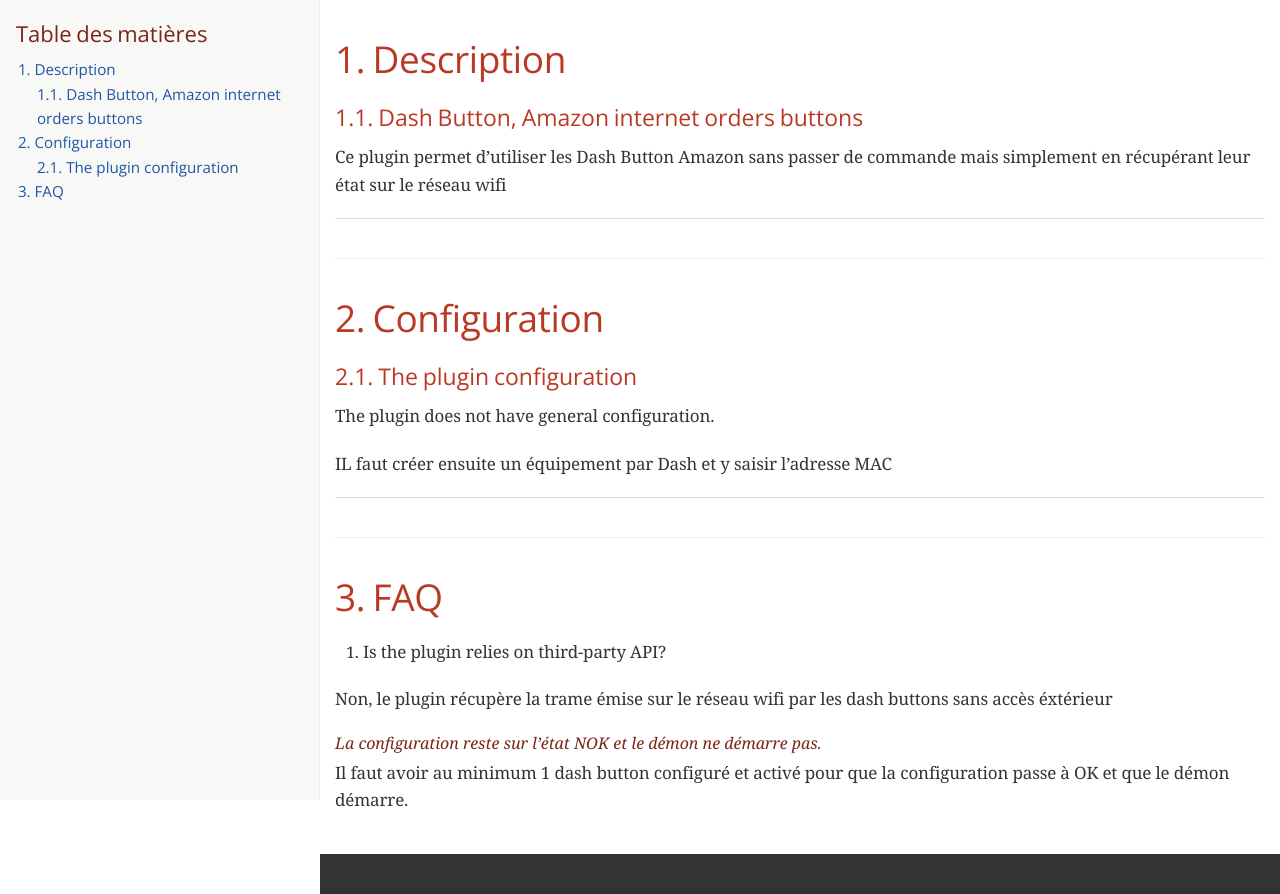
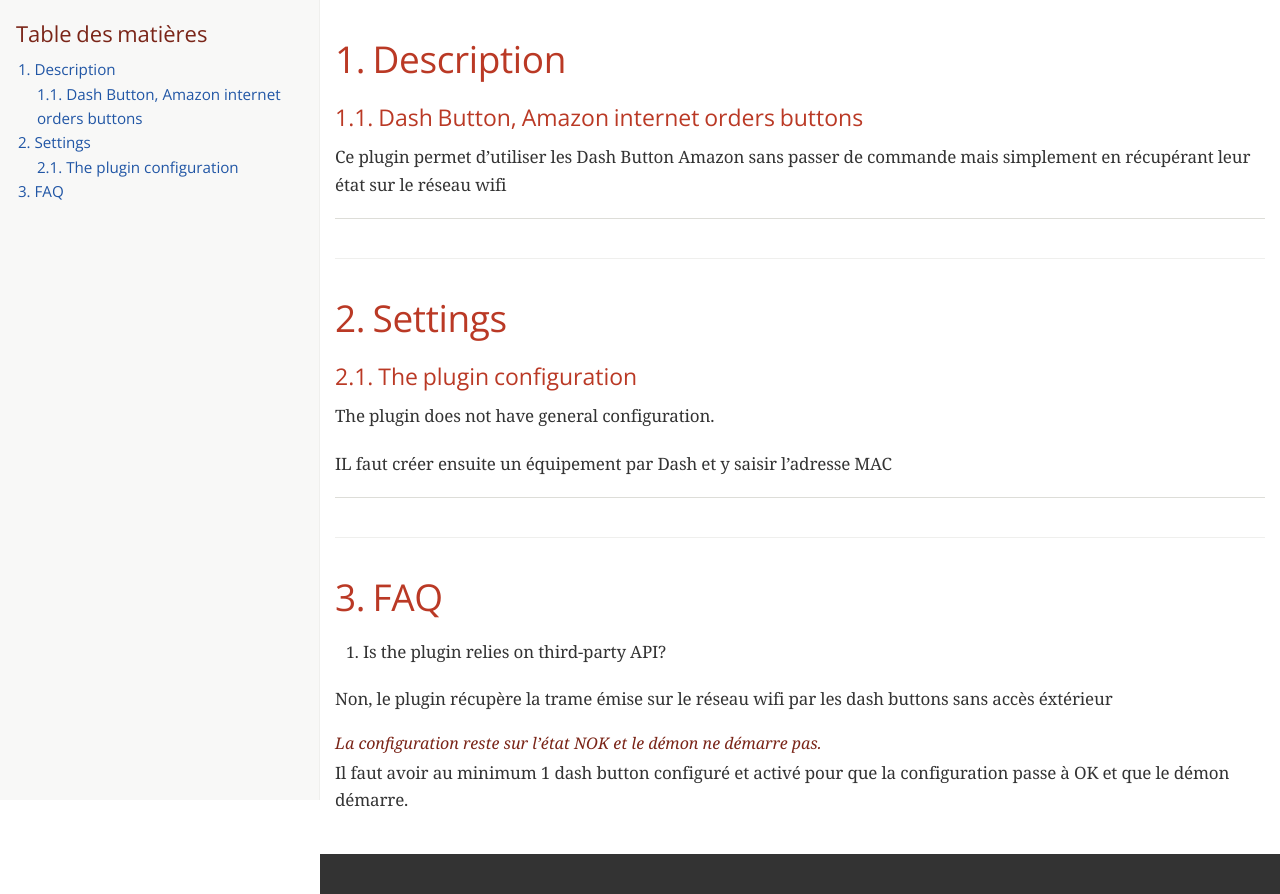
Before and after one commit to lunarok/jeedom_dashbutton, a plain HTML site: page doc/en_US/index.html in a window 1280 px wide. Drawn offline with nearby package versions, Linux system fonts and the light colour scheme; a web font is replaced by a local one.

Commit message:
[ROBOT] Action all

```diff
--- a/doc/en_US/index.html
+++ b/doc/en_US/index.html
@@ -420,7 +420,7 @@
 <li><a href="#_dash_button_amazon_internet_orders_buttons">1.1. Dash Button, Amazon internet orders buttons</a></li>
 </ul>
 </li>
-<li><a href="#_configuration">2. Configuration</a>
+<li><a href="#_settings">2. Settings</a>
 <ul class="sectlevel3">
 <li><a href="#_the_plugin_configuration">2.1. The plugin configuration</a></li>
 </ul>
@@ -443,7 +443,7 @@
 </div>
 </div>
 <div class="sect1">
-<h2 id="_configuration">2. Configuration</h2>
+<h2 id="_settings">2. Settings</h2>
 <div class="sectionbody">
 <div class="sect3">
 <h4 id="_the_plugin_configuration">2.1. The plugin configuration</h4>
```
Also changed, not shown: 1 other file.
